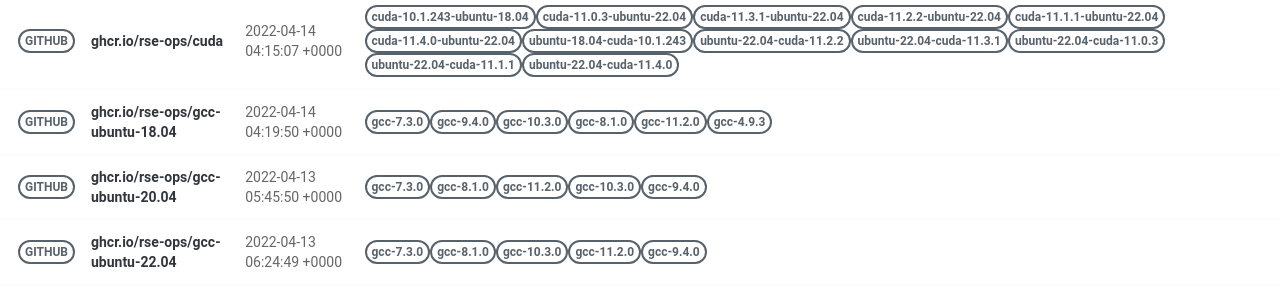
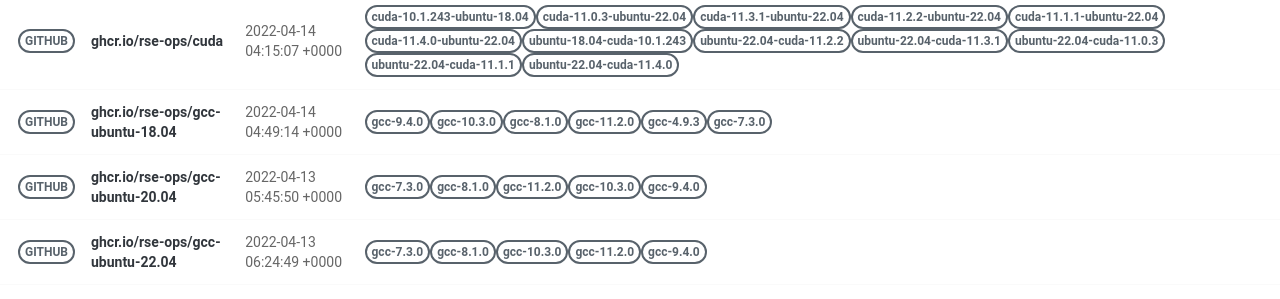
Before and after one commit to rse-ops/docker-images, a Jekyll site: the page built from pages/index.md, in a window 1280 px wide. Shown: the part 502-801 px from the top of the page. Built offline with Jekyll 4.4.1, drawn with Linux system fonts in a browser that asks for light colours; nearby versions of some CDN libraries.

Commit message:
Automated push to update library 2022-04-14

```diff
--- a/_library/ghcr.io-rse-ops-gcc-ubuntu-18.04.md
+++ b/_library/ghcr.io-rse-ops-gcc-ubuntu-18.04.md
@@ -1,14 +1,11 @@
 ---
 layout: container
 name: ghcr.io/rse-ops/gcc-ubuntu-18.04
-updated_at: 2022-04-14 04:19:50.690010
+updated_at: 2022-04-14 04:49:14.882971
 
 
 container_url: https://github.com/orgs/rse-ops/packages/container/package/gcc-ubuntu-18.04
 versions:
- - tag: gcc-7.3.0
-   dockerfile: https://github.com/rse-ops/docker-images/blob/main/ubuntu/gcc/Dockerfile
-   manifest: https://crane.ggcr.dev/manifest/ghcr.io/rse-ops/gcc-ubuntu-18.04:gcc-7.3.0
  - tag: gcc-9.4.0
    dockerfile: https://github.com/rse-ops/docker-images/blob/main/ubuntu/gcc/Dockerfile
    manifest: https://crane.ggcr.dev/manifest/ghcr.io/rse-ops/gcc-ubuntu-18.04:gcc-9.4.0
```
Also changed, not shown: other parts of _library/ghcr.io-rse-ops-gcc-ubuntu-18.04.md (+3 -0 lines).
